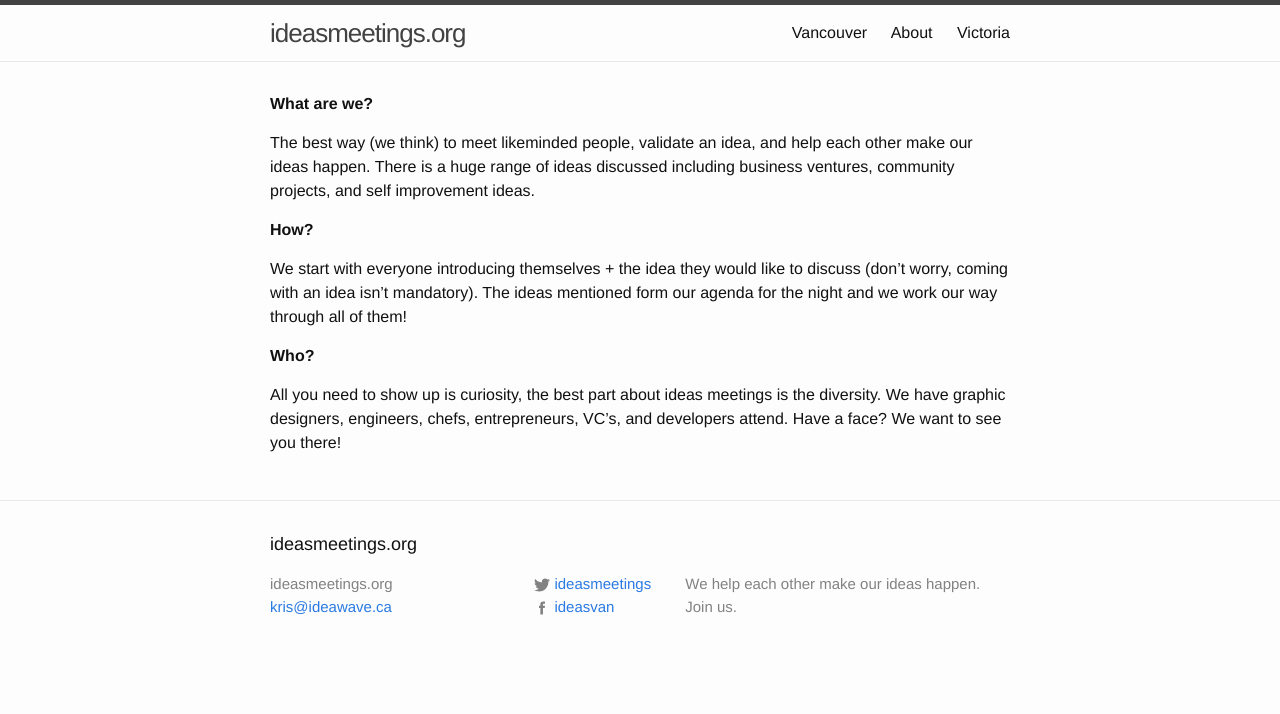
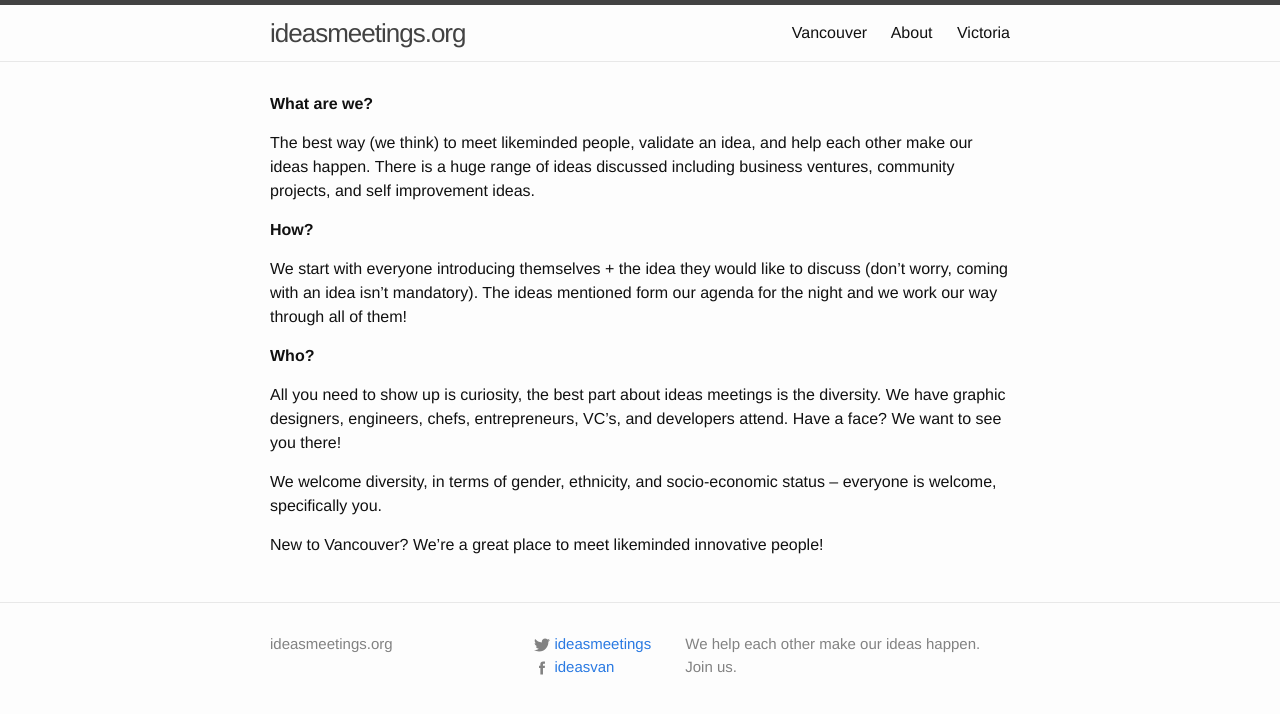
Before and after one commit to improvethings/improvethings.github.io, a Jekyll site: the page built from index.md, in a window 1280 px wide. Shown: the top 714 px of the page. Built offline with Jekyll 4.4.1, drawn with Linux system fonts in a browser that asks for light colours.

Commit message:
footer fix, added projects to Vancouver page, edit about page

```diff
--- a/_includes/footer.html
+++ b/_includes/footer.html
@@ -1,14 +1,11 @@
 <footer class="site-footer">
 
   <div class="wrapper">
-
-    <h2 class="footer-heading">{{ site.title }}</h2>
 
     <div class="footer-col-wrapper">
       <div class="footer-col footer-col-1">
         <ul class="contact-list">
           <li>{{ site.title }}</li>
-          <li><a href="mailto:{{ site.email }}">{{ site.email }}</a></li>
         </ul>
       </div>
 
--- a/index.md
+++ b/index.md
@@ -14,3 +14,7 @@
 **Who?**
 
 All you need to show up is curiosity, the best part about ideas meetings is the diversity. We have graphic designers, engineers, chefs, entrepreneurs, VC’s, and developers attend. Have a face? We want to see you there!
+
+We welcome diversity, in terms of gender, ethnicity, and socio-economic status -- everyone is welcome, specifically you.
+
+New to Vancouver? We're a great place to meet likeminded innovative people!
--- a/vancouver/index.html
+++ b/vancouver/index.html
@@ -26,6 +26,11 @@
 
 <h4>Projects:</h4>
 <ul>
+{% for post in site.categories.Projects %}
+    <li><a href="{{ post.url }}">{{ post.title }}</a></li>
+{% endfor %}
+</ul>
+<ul>
 <li><a href="http://awesomeshitclub.com/">Awesome Shit Club</a> (Kris, +10 others)</li>
 <li>Custom Ad Blocker (Kris, Alanna, Nolan)</li>
 <li>Disruptive Art (Paul, Kris)</li>
```
